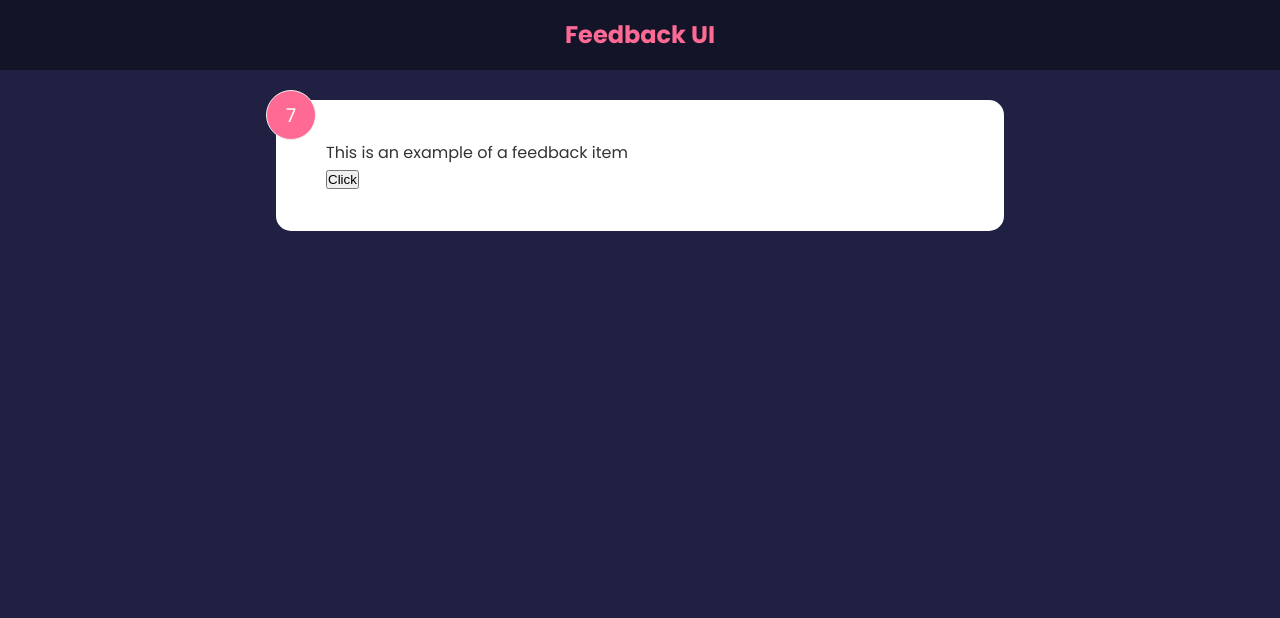
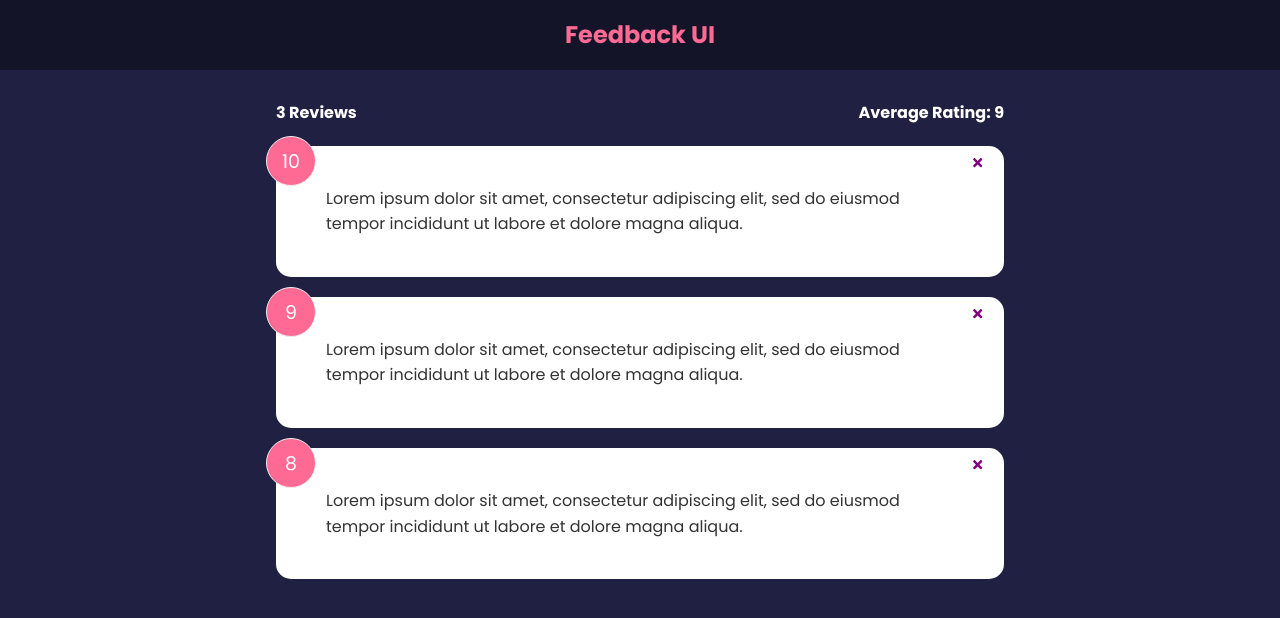
Before and after one commit to CaseyR1221/feedback-app, a React (Create React App) app: page / in a window 1280 px wide. Shown: the top 618 px of the page. Built offline with nearby package versions, Linux system fonts and the light colour scheme.

Commit message:
added delete fuction and added stats

```diff
--- a/package.json
+++ b/package.json
@@ -8,6 +8,7 @@
     "@testing-library/user-event": "^13.5.0",
     "react": "^18.2.0",
     "react-dom": "^18.2.0",
+    "react-icons": "^4.6.0",
     "react-scripts": "5.0.1",
     "web-vitals": "^2.1.4"
   },
--- a/src/App.js
+++ b/src/App.js
@@ -1,12 +1,29 @@
+import { useState } from 'react'
 import Header from "./components/Header";
-import FeedbackItem from "./components/FeedbackItem";
+import FeedbackList from "./components/FeedbackList";
+import FeedbackData from './data/FeedbackData';
+import FeedbackStats from './components/FeedbackStats';
 
 function App() {
+  const [feedback, setFeedback] = useState(FeedbackData);
+
+  const deleteFeedback = (id) => {
+    if(window.confirm('Are you sure you want to delete?')) {
+      setFeedback(feedback.filter((item) => item.id !== id))
+    }
+  }
+
   return (
     <>
       <Header />
       <div className="container">
-       <FeedbackItem />
+       <FeedbackStats
+        feedback={feedback}
+       />
+       <FeedbackList
+        feedback={feedback}
+        handleDelete={deleteFeedback}
+       />
       </div>
     </>
   );
--- a/src/components/FeedbackItem.jsx
+++ b/src/components/FeedbackItem.jsx
@@ -1,23 +1,25 @@
 import React from 'react'
-import { useState } from 'react'
+import { FaTimes } from 'react-icons/fa'
+import PropTypes from 'prop-types'
+import Card from './shared/Card'
 
-const FeedbackItem = () => {
-  const [rating, setRating] = useState(7)
-  const [text, setText] = useState('This is an example of a feedback item')
-
-  const handleClick = () => {
-    setRating((prev) => {
-      return prev + 1;
-    })
-  }
-
+const FeedbackItem = ({item, handleDelete}) => {
   return (
-    <div className='card'>
-      <div className="num-display">{rating}</div>
-      <div className="text-display">{text}</div>
-      <button onClick={handleClick}>Click</button>
-    </div>
+    <Card>
+      <div className="num-display">{item.rating}</div>
+      <button
+        className="close"
+        onClick={() => handleDelete(item.id)}
+      >
+        <FaTimes color='purple'/>
+      </button>
+      <div className="text-display">{item.text}</div>
+    </Card>
   )
 }
 
+FeedbackItem.propTypes = {
+  item: PropTypes.object.isRequired,
+}
+
 export default FeedbackItem
--- /dev/null
+++ b/src/components/FeedbackList.jsx
@@ -0,0 +1,32 @@
+import React from 'react'
+import PropTypes from 'prop-types'
+import FeedbackItem from './FeedbackItem'
+
+const FeedbackList = ({ feedback, handleDelete }) => {
+  if(!feedback || feedback.length === 0) {
+    return <p>No Feeback Yet!</p>
+  }
+  return (
+    <div className='feedback-list'>
+      {feedback.map((item) => (
+        <FeedbackItem
+          key={item.id}
+          item={item}
+          handleDelete={handleDelete}
+        />
+      ))}
+    </div>
+  )
+}
+
+FeedbackList.propTypes = {
+  feedback: PropTypes.arrayOf(
+    PropTypes.shape({
+      id: PropTypes.number.isRequired,
+      text: PropTypes.string.isRequired,
+      rating: PropTypes.number.isRequired,
+    })
+  )
+}
+
+export default FeedbackList
--- /dev/null
+++ b/src/components/FeedbackStats.jsx
@@ -0,0 +1,24 @@
+import React from 'react'
+import PropTypes from 'prop-types'
+
+const FeedbackStats = ({ feedback }) => {
+  //calc rating average
+  let average = feedback.reduce((acc, cur) => {
+    return acc + cur.rating
+  }, 0) / feedback.length
+
+  average = average.toFixed(1).replace(/[.,]0$/, '')
+
+  return (
+    <div className="feedback-stats">
+      <h4>{feedback.length} Reviews</h4>
+      <h4>Average Rating: {isNaN(average) ? 0 : average}</h4>
+    </div>
+  )
+}
+
+FeedbackStats.propTypes = {
+  feedback: PropTypes.array.isRequired,
+}
+
+export default FeedbackStats
--- /dev/null
+++ b/src/components/shared/Card.jsx
@@ -0,0 +1,19 @@
+import React from 'react'
+import PropTypes from 'prop-types'
+
+const Card = ({children, reverse}) => {
+  return (
+    <div className={`card ${reverse && 'reverse'}`}>{children}</div>
+  )
+}
+
+Card.defaultProps = {
+  reverse: false,
+}
+
+Card.propTypes = {
+  children: PropTypes.node.isRequired,
+  reverse: PropTypes.bool,
+}
+
+export default Card
--- /dev/null
+++ b/src/data/FeedbackData.js
@@ -0,0 +1,19 @@
+const FeedbackData = [
+  {
+    id: 1,
+    rating: 10,
+    text: 'Lorem ipsum dolor sit amet, consectetur adipiscing elit, sed do eiusmod tempor incididunt ut labore et dolore magna aliqua.',
+  },
+  {
+    id: 2,
+    rating: 9,
+    text: 'Lorem ipsum dolor sit amet, consectetur adipiscing elit, sed do eiusmod tempor incididunt ut labore et dolore magna aliqua.',
+  },
+  {
+    id: 3,
+    rating: 8,
+    text: 'Lorem ipsum dolor sit amet, consectetur adipiscing elit, sed do eiusmod tempor incididunt ut labore et dolore magna aliqua.',
+  },
+]
+
+export default FeedbackData;
```
Also changed, not shown: 1 other file (tests, documents, lock files or other folders).
